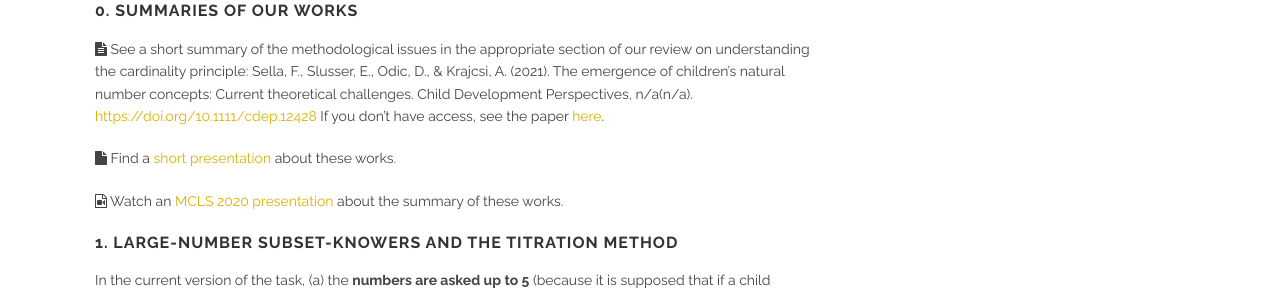
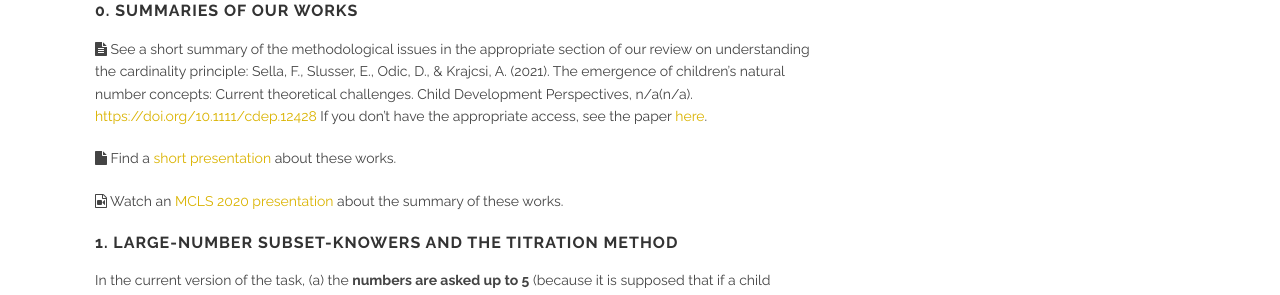
Before and after one commit to theNumberWorks/numberworks_website, a Jekyll site: the page built from the_give_a_number_task_revisited.md, in a window 1280 px wide. Shown: the part 457-752 px from the top of the page. Built offline with Jekyll 4.4.1, drawn with Linux system fonts in a browser that asks for light colours.

Commit message:
Update the_give_a_number_task_revisited.md

```diff
--- a/the_give_a_number_task_revisited.md
+++ b/the_give_a_number_task_revisited.md
@@ -10,7 +10,7 @@ The Give-a-number task is the gold standard to measure preschoolers number knowl
 
 ### 0. Summaries of our works
 
-<i class='fa fa-file-text'></i> See a short summary of the methodological issues in the appropriate section of our review on understanding the cardinality principle: Sella, F., Slusser, E., Odic, D., & Krajcsi, A. (2021). The emergence of children’s natural number concepts: Current theoretical challenges. Child Development Perspectives, n/a(n/a). [https://doi.org/10.1111/cdep.12428](https://doi.org/10.1111/cdep.12428) If you don't have access, see the paper [here](https://onlinelibrary.wiley.com/share/author/KV8EMDY96Z5F6YVDA5GN?target=10.1111/cdep.12428).
+<i class='fa fa-file-text'></i> See a short summary of the methodological issues in the appropriate section of our review on understanding the cardinality principle: Sella, F., Slusser, E., Odic, D., & Krajcsi, A. (2021). The emergence of children’s natural number concepts: Current theoretical challenges. Child Development Perspectives, n/a(n/a). [https://doi.org/10.1111/cdep.12428](https://doi.org/10.1111/cdep.12428) If you don't have the appropriate access, see the paper [here](https://onlinelibrary.wiley.com/share/author/KV8EMDY96Z5F6YVDA5GN?target=10.1111/cdep.12428).
 
 <i class='fa fa-file'></i> Find a [short presentation](https://docs.google.com/presentation/d/1owAbT48vQhKDpEwzqBacLeAqK1nn39NauQV_EwTwZsA/edit?usp=sharing) about these works.
 
```
